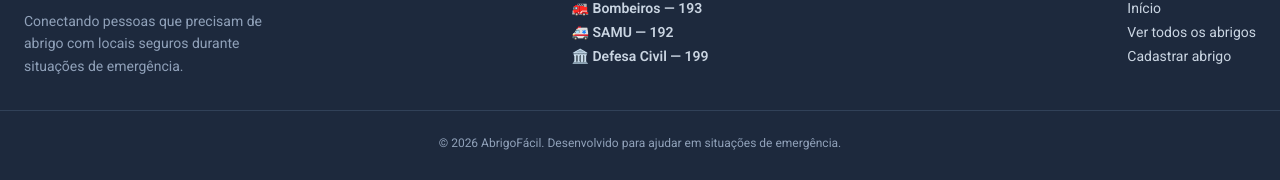
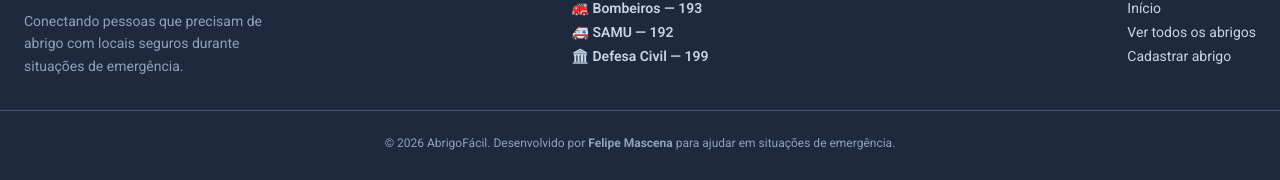
Before and after one commit to fmascena-dev/desafio_final_front, a Vue app: page / in a window 1280 px wide. Shown: the part 1883-2063 px from the top of the page. Built offline with nearby package versions, Linux system fonts and the light colour scheme; no server answers.

Commit message:
fix: adjusted footer

```diff
--- a/src/components/AppFooter.vue
+++ b/src/components/AppFooter.vue
@@ -69,9 +69,9 @@ const year = new Date().getFullYear()
         </div>
       </div>
 
-      <div class="border-t border-slate-700 pt-6 text-center text-xs text-slate-400">
+      <div class="border-t border-slate-600 pt-6 text-center text-xs text-slate-400">
         <p class="px-4 mb-8 sm:px-6">
-          © {{ year }} AbrigoFácil. Desenvolvido para ajudar em situações de emergência.
+          © {{ year }} AbrigoFácil. Desenvolvido por <span class="font-bold">Felipe Mascena</span> para ajudar em situações de emergência.
         </p>
       </div>
     </div>
```
